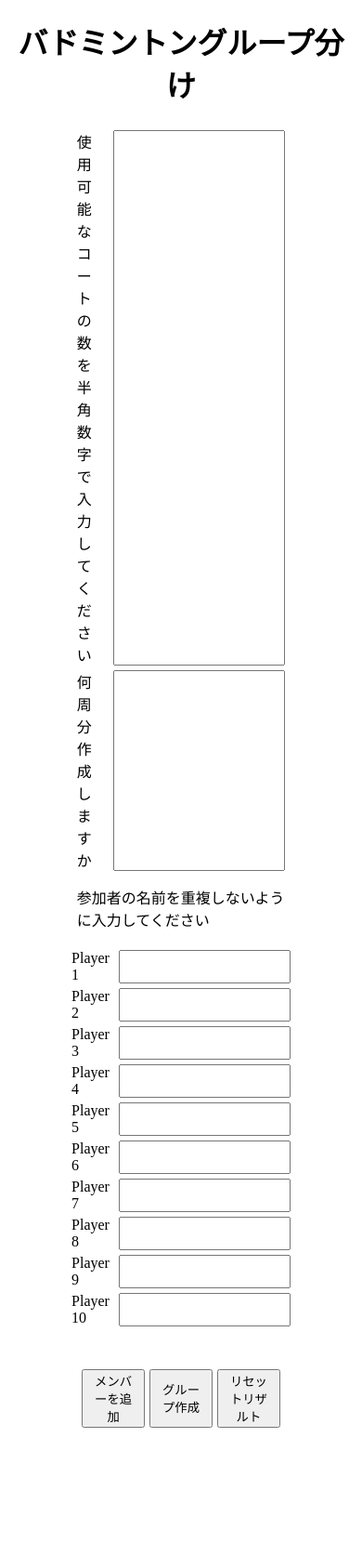
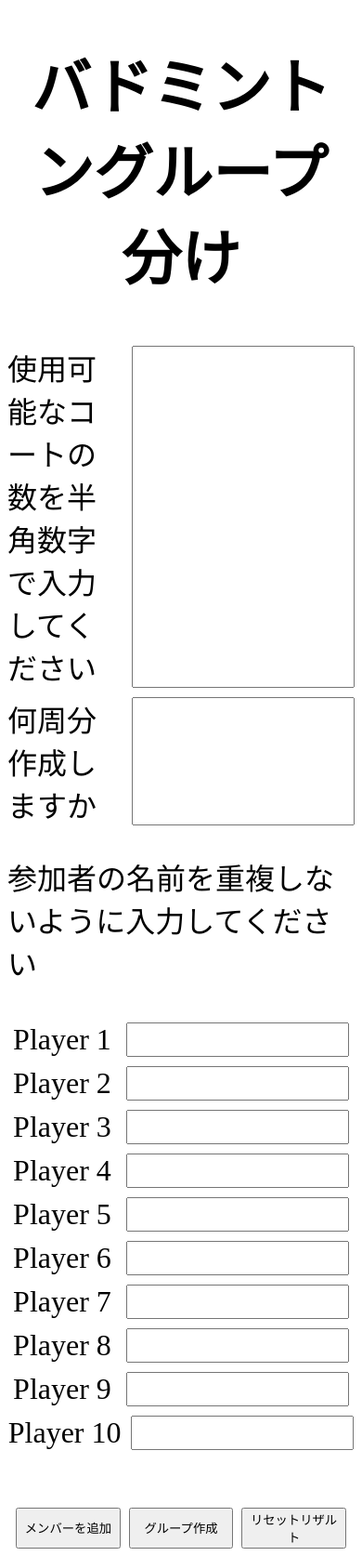
Before and after one commit to eva27182/makeGroups, a Flask app: page / in a window 390 px wide. Shown: the whole page at 93% size. Before the commit the page ends 1536 px from the top, so only its background shows below. Run offline with Flask 3, Linux system fonts and the light colour scheme.

Commit message:
cssいい感じにしたいのに

```diff
--- a/static/main.css
+++ b/static/main.css
@@ -1,8 +1,74 @@
+html{
+    font-size:xx-large;
+}
 header H1{
     width: 100%;
     text-align: center;
 }
+@media (max-width: 1000px) {
+    form{
+        width: 100%;
+        margin-left: auto;
+        margin-right: auto;
+    }
 
+    #inputArea {
+        width: 100%;
+        display: flex;
+        flex-direction: column;
+        align-items: center;
+        margin-left: auto;
+        margin-right: auto;
+    }
+    #inputPlayerArea{
+        width: 100%;
+    }
+    div.row{
+        width: 100%;
+        margin-top: 10px;
+        display: flex;
+        justify-content: space-evenly;
+    }
+
+    input{
+        font-size: large;
+    }
+
+    .row>p {
+        margin: 0;
+        margin-right: 10px;
+    }
+
+    .resultRow{
+        width: 100%;
+        margin-top: 50px;
+        margin-left: auto;
+        margin-right: auto;
+    }
+    .resultRow > .groupRow{
+        display: flex;
+        justify-content: center;
+    }
+    .groupRow > p{
+        padding-left: 10px;
+        margin: 0;
+    }
+
+    #buttons{
+        margin-top: 30px;
+        display: flex;
+        justify-content: space-evenly;
+    }
+    #buttons button{
+        width: 30%;
+    }
+
+    #alert{
+        color: red;
+    }
+}
+
+@media (min-width: 1200px) {
     form{
         width: 60%;
         margin-left: auto;
@@ -55,3 +121,4 @@ div.row{
     #alert{
         color: red;
     }
+}
```
Lines whose indentation alone changed are shown as unchanged.
